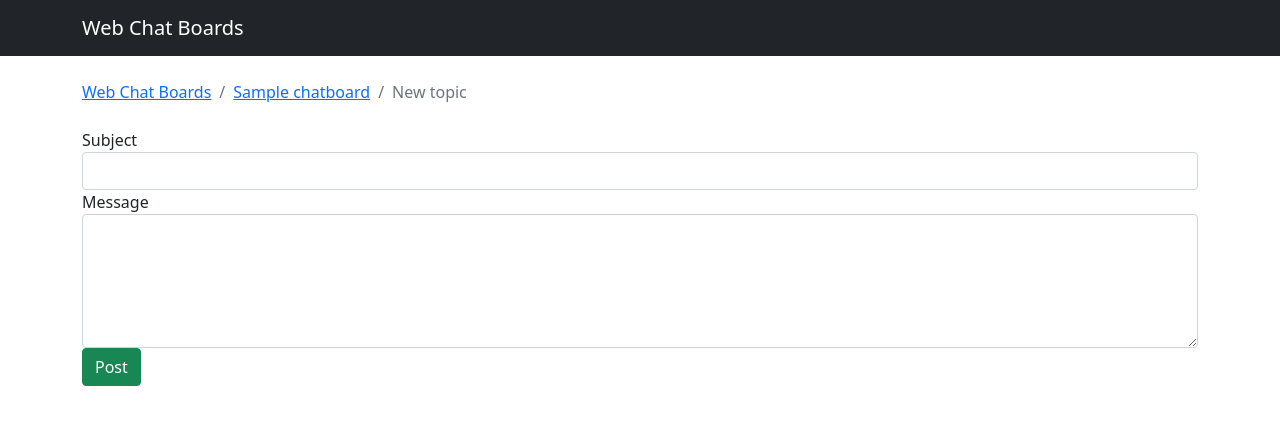
After one commit to Jaya-Rohith-Vemula/Django_ChatApp, a Django app: page /board_topic/1/new/ in a window 1280 px wide. The commit adds this page. Shown: the top 425 px of the page. Run offline with Django 4.2, Linux system fonts and the light colour scheme; tables that the repository leaves empty hold one stand-in row (values such as "Sample post").

Commit message:
create forms to store and fetch details

```diff
--- a/myFirstDjangoProject/urls.py
+++ b/myFirstDjangoProject/urls.py
@@ -23,6 +23,7 @@ urlpatterns = [
     # path('homepage/', views.homepage, name='homepage'),
     path('',views.home,name='home'), #default home page
     path('home/', views.home, name='home'),
-    re_path(r'^board_topic/(?P<pk>\d+)/$', views.board_topic, name='board_topic')
+    re_path(r'^board_topic/(?P<pk>\d+)/$', views.board_topic, name='board_topic'),
+    re_path(r'^board_topic/(?P<pk>\d+)/new/$', views.new_board_topic, name='new_board_topic')
 
 ]
--- /dev/null
+++ b/templates/new_board_topic.html
@@ -0,0 +1,28 @@
+{% extends 'base.html' %}
+
+{% block title %}
+    Start a New Chat Topic
+{% endblock %}
+
+{% block breadcrumb %}
+    <li class="breadcrumb-item"><a href="{% url 'home' %}">Web Chat Boards</a></li>
+    <li class="breadcrumb-item"><a href="{% url 'board_topic' chat_board.pk %}">{{chat_board.name}}</a></li>
+    <li class="breadcrumb-item active">New topic</li>
+
+{% endblock %}
+
+{% block content %}
+
+<form method="post">
+  {% csrf_token %}
+   <div class="form-group">
+       <label for="id_subject">Subject</label>
+       <input type="text" class="form-control" id="id_subject" name="subject">
+   </div>
+   <div class="form-group">
+       <label for="id_message">Message</label>
+       <textarea class="form-control" id="id_message" name="message" rows="5"></textarea>
+   </div>
+  <button type="submit" class="btn btn-success">Post</button>
+</form>
+{% endblock %}
--- a/webchat/views.py
+++ b/webchat/views.py
@@ -1,7 +1,13 @@
+from pydoc_data.topics import topics
 from urllib import response
 from django.shortcuts import render
+from django.shortcuts import get_object_or_404
+from django.shortcuts import redirect
 from django.http import HttpResponse
 from .models import ChatBoard
+from .models import ChatTopic
+from .models import Post
+from django.contrib.auth.models import User
 # Create your views here.
 
 # def homepage(request):
@@ -25,3 +31,24 @@ def home(request):
 def board_topic(request, pk):
     chat_board = ChatBoard.objects.get(pk = pk)
     return render(request, 'chat_board_topics.html', {'chat_board':chat_board})
+
+def new_board_topic(request,pk):
+    chat_board = get_object_or_404(ChatBoard, pk=pk)
+
+    if request.method == 'POST':
+        subject = request.POST['subject']
+        message = request.POST['message']
+
+        user = User.objects.first()
+        chatTopic = ChatTopic.objects.create(
+            subject=subject,
+            boardName=chat_board,
+            boardStarter = user)
+        post = Post.objects.create(
+            message=message,
+            topic=chatTopic,
+            createdBy=user)
+
+        return redirect('board_topic', pk=chat_board.pk)
+
+    return render(request, 'new_board_topic.html', {'chat_board':chat_board})
```
Also changed, not shown: templates/chat_board_topics.html (+29 -1 lines).
